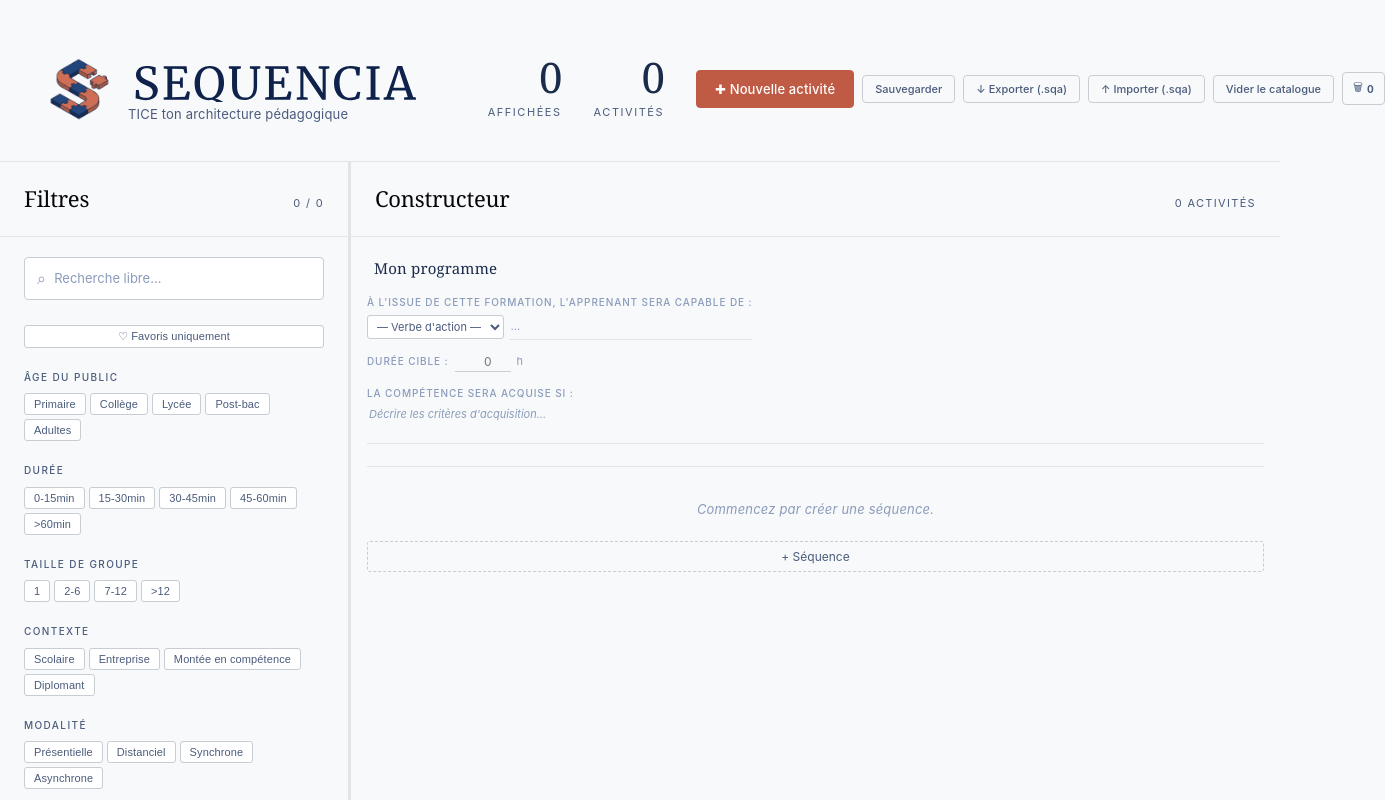
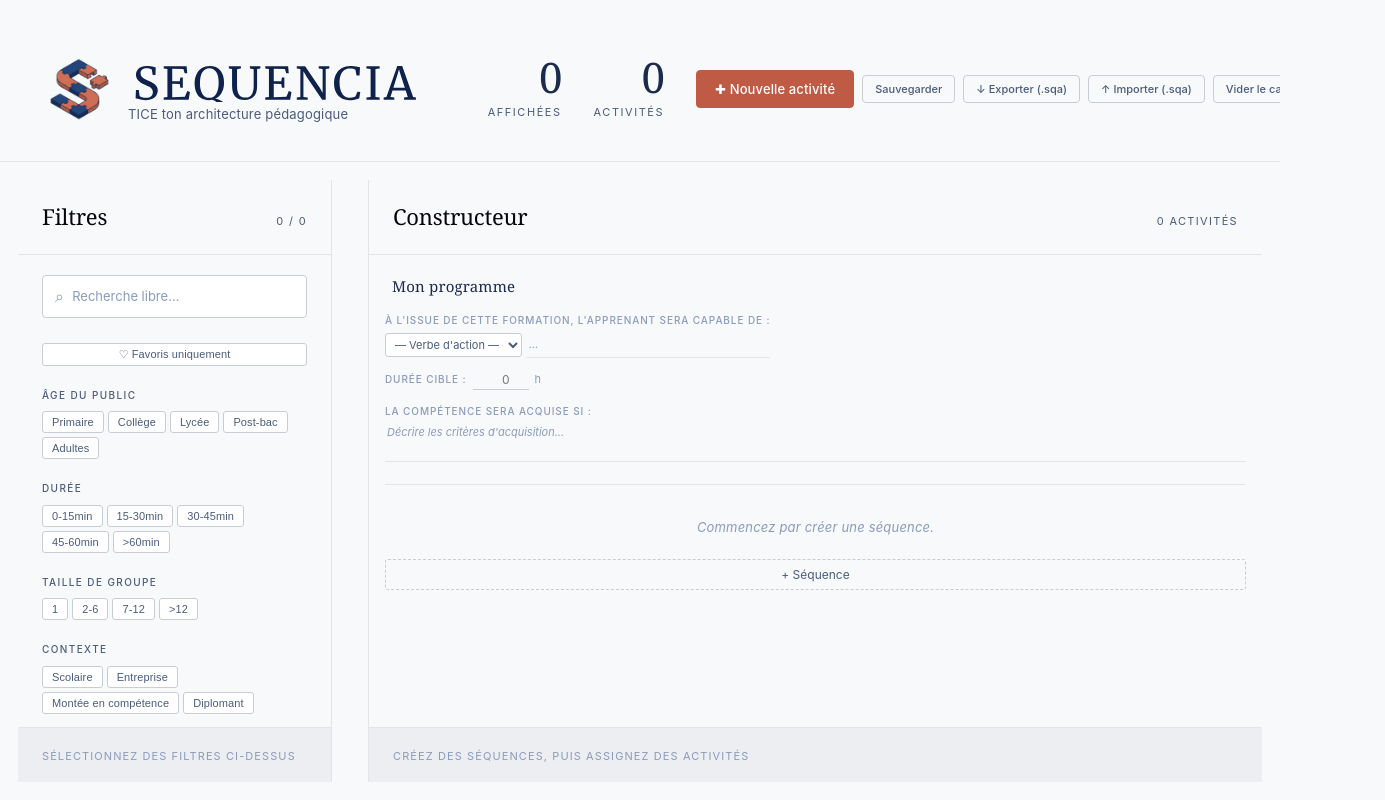
Before and after one commit to flox13400-web/catalogue-activites, a React (Vite) app: page / in a window 1280 px wide. Shown: the top 800 px of the page, 1385 px wide, since content can reach past the window. Built offline with nearby package versions, Linux system fonts and the light colour scheme.

Commit message:
fix(layout): Correction en T avec Header hors de la grille et app-body scindé en 2 colonnes

```diff
--- a/src/catalogue.jsx
+++ b/src/catalogue.jsx
@@ -338,7 +338,7 @@ export default function Catalogue() {
   }
 
   return (
-    <div className="app">
+    <div className="app-layout">
       <PrintView programme={programme} activites={activites} />
       <Header
         totalActivites={activites.length}
@@ -354,8 +354,8 @@ export default function Catalogue() {
       {mobilePanelOpen && (
         <div className="mobile-backdrop" onClick={() => setMobilePanelOpen(null)} />
       )}
-      <div className="app-layout">
-        <aside className="catalogue-sidebar">
+      <div className="app-body">
+        <aside className="app-sidebar">
           <FilterPanel
             filtres={filtres}
             setFiltres={setFiltres}
@@ -408,6 +408,7 @@ export default function Catalogue() {
             </footer>
           </div>
         </aside>
+        <main className="app-main">
           <SequenceBuilder
             programme={programme}
             setProgramme={setProgramme}
@@ -415,6 +416,7 @@ export default function Catalogue() {
             mobileOpen={mobilePanelOpen === "cart"}
             onMobileClose={() => setMobilePanelOpen(null)}
           />
+        </main>
       </div>
 
       <div className="mobile-toolbar">
--- a/src/styles/global.css
+++ b/src/styles/global.css
@@ -245,37 +245,34 @@ body, .app {
 }
 
 
-/* LAYOUT 2 COLONNES (.app-layout) */
+/* LAYOUT EN T (.app-layout) */
 .app-layout {
-  flex: 1;
+  display: flex;
+  flex-direction: column;
+  height: 100vh; /* Verrouille la hauteur à l'écran */
+  overflow: hidden; /* Empêche le double scroll global */
+}
+
+.app-body {
   display: grid;
-  grid-template-columns: 350px 1fr;
-  height: 100vh;
+  grid-template-columns: 350px 1fr; /* 350px pour le panneau latéral, le reste pour le constructeur */
+  flex: 1; /* Remplit l'espace restant sous le header */
   overflow: hidden;
   width: 100%;
 }
 
+.app-sidebar, .app-main {
+  overflow-y: auto; /* Active le défilement indépendant */
+  height: 100%;
+  padding: 1rem; /* Espace de respiration interne */
+}
+
 @media print {
-  .app-layout {
+  .app-layout, .app-body, .app-sidebar, .app-main {
     display: block !important;
     height: auto !important;
     overflow: visible !important;
   }
-}
-
-.catalogue-sidebar {
-  display: flex;
-  flex-direction: column;
-  height: 100%;
-  overflow-y: auto;
-  border-right: 1px solid var(--border);
-  background: var(--bg);
-}
-
-.builder-main {
-  height: 100%;
-  overflow-y: auto;
-  background: var(--bg);
 }
 
 /* PANELS LATÉRAUX */
```
Lines whose indentation alone changed are shown as unchanged.
